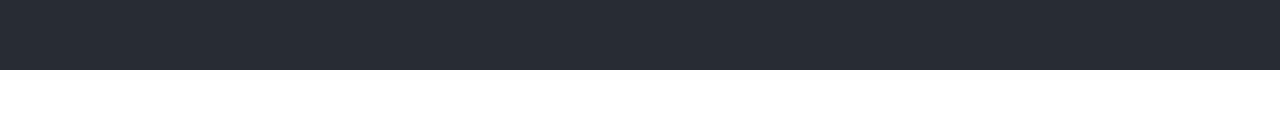
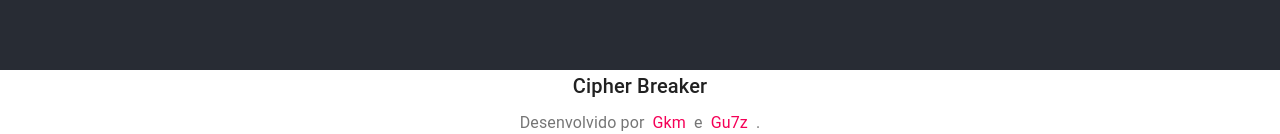
Before and after one commit to gkm2806/cipherBreaker, a React (Create React App) app: page / in a window 1280 px wide. Shown: the part 730-864 px from the top of the page. Before the commit the page ends 800 px from the top, so only its background shows below. Built offline with nearby package versions, Linux system fonts and the light colour scheme.

Commit message:
adiçao de footer!

```diff
--- a/src/App.js
+++ b/src/App.js
@@ -3,6 +3,7 @@ import Upgrades from './upgrades';
 import Clicker from './clicker';
 import './styles/App.css';
 import Viewer from "./questoes/questoes.viewer.jsx"
+import Footer from "./Footer"
 
 class App extends Component {
   constructor(props) {
@@ -14,7 +15,7 @@ class App extends Component {
       clicks: 0,
     }
   }
-  pegaCoisas = (pontos,clicks) => {
+  pegaCoisas = (pontos, clicks) => {
     this.setState({
       pontos: pontos,
       clicks: clicks
@@ -26,15 +27,15 @@ class App extends Component {
     })
   }
 
-  nao = () =>{
+  nao = () => {
     this.setState({
-      pontos: this.state.pontos/2
+      pontos: this.state.pontos / 2
     })
   }
 
-  ok = () =>{
+  ok = () => {
     this.setState({
-      pontos: this.state.pontos*1.2
+      pontos: this.state.pontos * 1.2
     })
   }
 
@@ -66,10 +67,13 @@ class App extends Component {
   }
   render() {
     return (
-      <div className="App">
+      <div >
+        <div className="App">
         <Clicker getClicks={this.getClicks} verPontos={this.verPontos} verdade={this.state.verdade} pegaPontos={this.pegaPontos} pegaCoisas={this.pegaCoisas} mult={this.state.multiplicador} />
         <Upgrades diminuiPontos={this.diminuiPontos} ver={this.ver} verPontos={this.verPontos} pegaMult={this.pegaMult} />
         <Viewer addClick={this.getClicks} clicks={this.state.clicks} ok={this.ok} nao={this.nao} />
+        </div>
+        <Footer />
       </div>
     );
   }
--- /dev/null
+++ b/src/Footer.jsx
@@ -0,0 +1,35 @@
+import React, { Component } from "react"
+import Typography from "@material-ui/core/Typography"
+import Link from '@material-ui/core/Link';
+import { withStyles } from '@material-ui/core/styles';
+
+const styles = theme => ({
+    link: {
+      margin: theme.spacing.unit,
+    },
+  });
+
+class Footer extends Component {
+    render() {
+        const { classes } = this.props;
+        return (
+            <footer >
+                <Typography variant="h6" align="center" gutterBottom>
+                    Cipher Breaker
+                </Typography>
+                <Typography variant="subtitle1" align="center" color="textSecondary" component="p">
+                    Desenvolvido por
+                    <Link target="_blank" href="https://github.com/gkm2806/" className={classes.link}>
+                        Gkm
+                    </Link>
+                    e
+                    <Link target="_blank" href="https://github.com/gu7z/" className={classes.link}>
+                        Gu7z
+                    </Link>.
+                </Typography>
+            </footer>
+        )
+    }
+}
+
+export default withStyles(styles)(Footer);
--- a/src/styles/App.css
+++ b/src/styles/App.css
@@ -81,6 +81,11 @@
   width: 60%;
 }
 
+a{
+  color: #f50057 !important
+}
+
+
 @keyframes App-logo-spin {
   from {
     transform: rotate(0deg);
```
